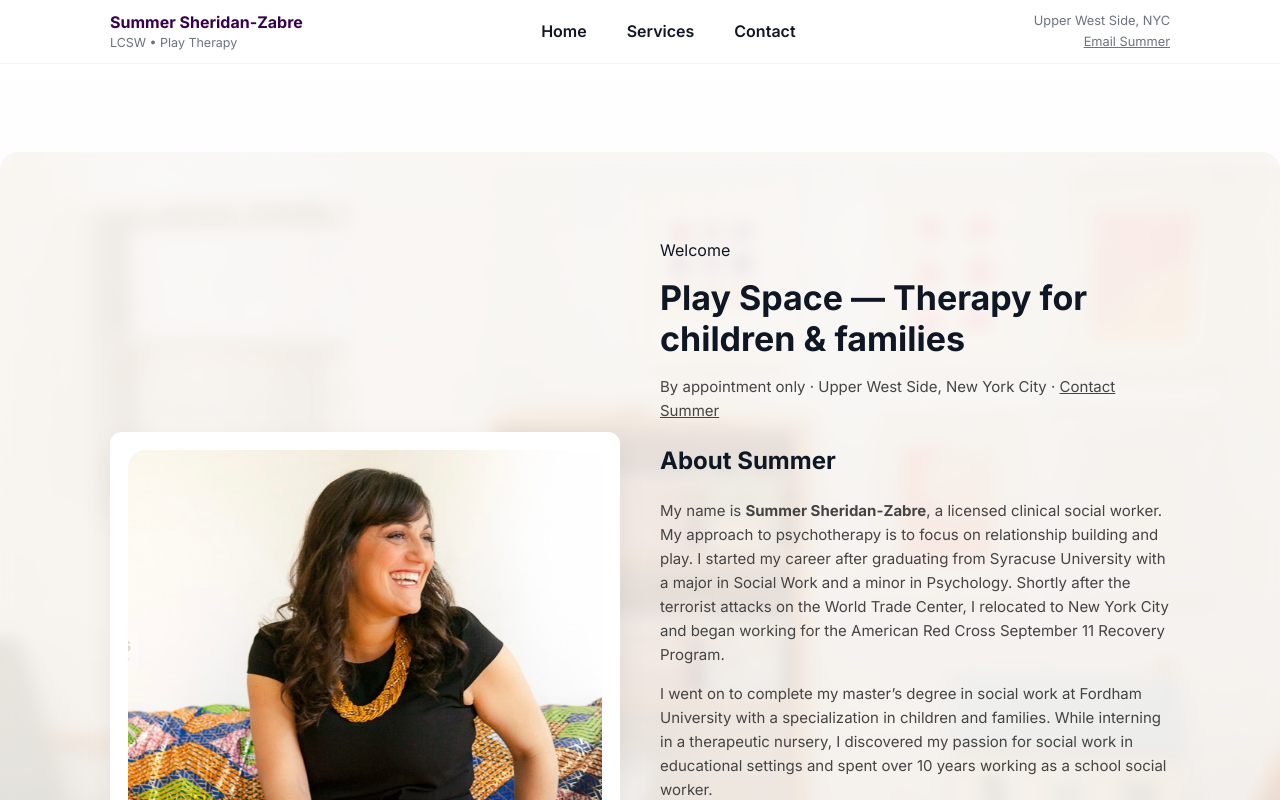
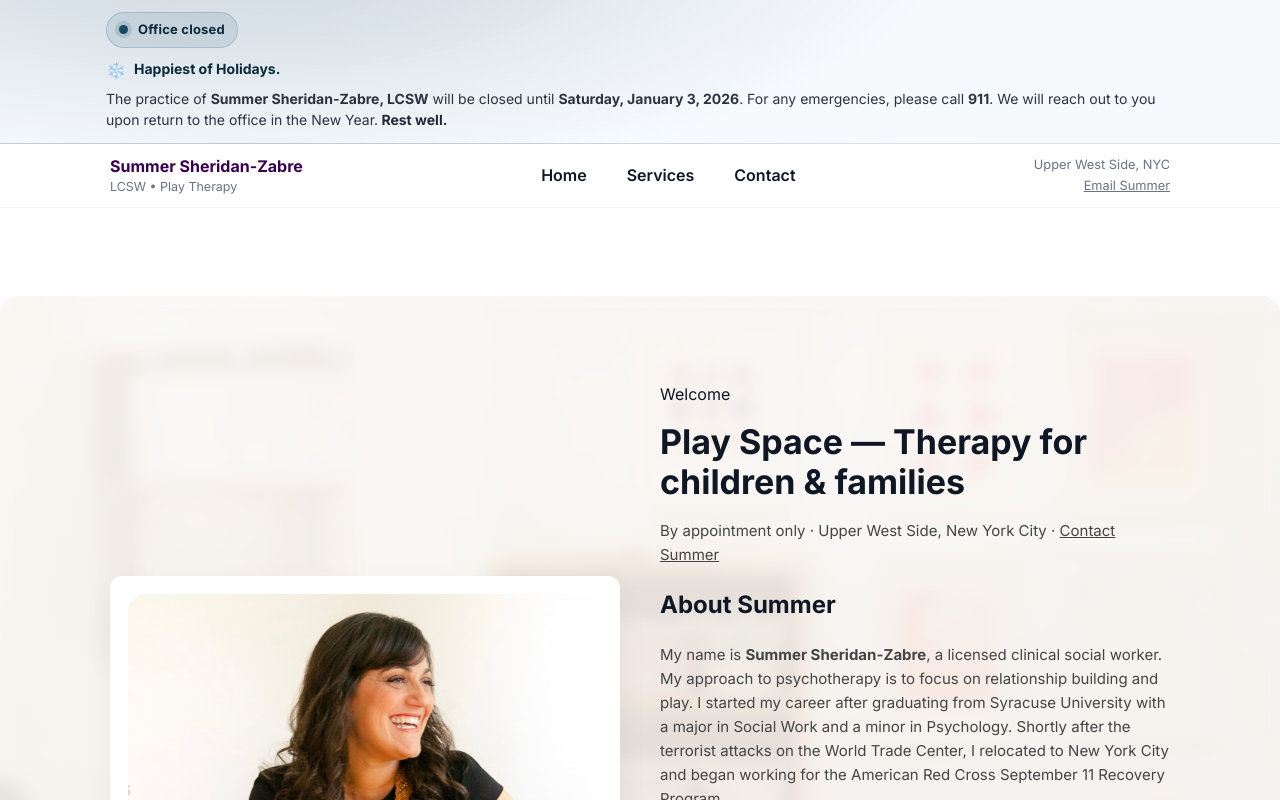
Before and after one commit to zabroski/play, a React (Create React App) app: page / in a window 1280 px wide. Shown: the top 800 px of the page. Built offline with nearby package versions, Linux system fonts and the light colour scheme; no server answers.

Commit message:
added closureBanner

```diff
--- a/src/App.js
+++ b/src/App.js
@@ -6,6 +6,7 @@ import Services from "./components/Services/Services";
 import Contact from "./components/Contact/Contact";
 import Footer from "./components/Footer/Footer";
 import BackToTop from "./components/BackToTop/BackToTop";
+import ClosureBanner from "./components/ClosureBanner/ClosureBanner";
 
 // ensure global css is imported by index.js (CRA default) - otherwise import here:
 // import "./index.css";
@@ -13,6 +14,7 @@ import BackToTop from "./components/BackToTop/BackToTop";
 function App() {
   return (
     <div className="app-root">
+      <ClosureBanner />
       <Navbar />
       <main>
         <section id="home">
--- /dev/null
+++ b/src/components/ClosureBanner/ClosureBanner.css
@@ -0,0 +1,156 @@
+.closureBanner {
+  position: sticky;
+  top: 0;
+  z-index: 1100;
+  background:
+    radial-gradient(1200px 420px at 18% -45%, rgba(26, 73, 102, 0.22), transparent 60%),
+    linear-gradient(90deg, rgba(250, 252, 255, 0.98), rgba(245, 249, 252, 0.98));
+  border-bottom: 1px solid rgba(17, 24, 39, 0.10);
+  -webkit-backdrop-filter: blur(10px);
+  backdrop-filter: blur(10px);
+}
+
+.closureBanner__inner {
+  max-width: 1100px;
+  margin: 0 auto;
+  padding: 12px 16px;
+  display: grid;
+  gap: 10px;
+}
+
+/* Top row becomes flexible so it fits cleanly on mobile */
+.closureBanner__topRow {
+  display: flex;
+  align-items: center;
+  justify-content: space-between;
+  gap: 10px;
+  flex-wrap: wrap;
+}
+
+.closureBanner__badge {
+  display: inline-flex;
+  align-items: center;
+  gap: 10px;
+  padding: 7px 12px;
+  border-radius: 999px;
+  font-size: 13px;
+  font-weight: 800;
+  letter-spacing: 0.2px;
+  color: #0b2a3b;
+  background: rgba(26, 73, 102, 0.10);
+  border: 1px solid rgba(26, 73, 102, 0.18);
+  white-space: nowrap;
+}
+
+.closureBanner__dot {
+  width: 9px;
+  height: 9px;
+  border-radius: 999px;
+  background: #1a4966;
+  box-shadow: 0 0 0 4px rgba(26, 73, 102, 0.15);
+}
+
+/* Optional mobile CTA */
+.closureBanner__cta {
+  display: none; /* desktop hidden */
+  text-decoration: none;
+  padding: 8px 12px;
+  border-radius: 12px;
+  border: 1px solid rgba(17, 24, 39, 0.12);
+  background: rgba(255, 255, 255, 0.86);
+  color: rgba(17, 24, 39, 0.86);
+  font-weight: 800;
+  font-size: 13px;
+  line-height: 1;
+}
+
+.closureBanner__cta:active {
+  transform: translateY(1px);
+}
+
+.closureBanner__content {
+  min-width: 0;
+}
+
+.closureBanner__title {
+  margin: 0;
+  font-size: 14px;
+  font-weight: 900;
+  line-height: 1.2;
+  color: #0b2a3b;
+}
+
+.closureBanner__message {
+  margin: 6px 0 0;
+  font-size: 14px;
+  line-height: 1.55; /* improved mobile readability */
+  color: rgba(17, 24, 39, 0.88);
+  overflow-wrap: anywhere;
+}
+
+.closureBanner__signoff {
+  font-weight: 800;
+  color: rgba(17, 24, 39, 0.92);
+}
+
+/* Mobile improvements */
+@media (max-width: 720px) {
+  .closureBanner__inner {
+    padding: 12px 12px;
+  }
+
+  .closureBanner__topRow {
+    gap: 8px;
+  }
+
+  .closureBanner__badge {
+    font-size: 12.5px;
+    padding: 7px 10px;
+  }
+
+  .closureBanner__cta {
+    display: inline-flex; /* show on mobile */
+    align-items: center;
+    justify-content: center;
+  }
+
+  .closureBanner__title {
+    font-size: 14px;
+  }
+
+  .closureBanner__message {
+    font-size: 13.5px;
+  }
+}
+
+.closureBanner__title {
+  margin: 0;
+  font-size: 14px;
+  font-weight: 900;
+  line-height: 1.2;
+  color: #0b2a3b;
+  display: inline-flex;
+  align-items: center;
+  gap: 8px;
+}
+
+.closureBanner__icon {
+  font-size: 16px;
+  line-height: 1;
+  filter: saturate(0.8);
+}
+
+/* Slightly smaller on very small phones */
+@media (max-width: 480px) {
+  .closureBanner__icon {
+    font-size: 15px;
+  }
+}
+
+
+/* Extra small screens */
+@media (max-width: 380px) {
+  .closureBanner__badge {
+    white-space: normal; /* allow wrap on very small phones */
+  }
+}
--- /dev/null
+++ b/src/components/ClosureBanner/ClosureBanner.jsx
@@ -0,0 +1,44 @@
+
+
+import React from "react";
+import "./ClosureBanner.css";
+
+export default function ClosureBanner() {
+  return (
+    <aside
+      className="closureBanner"
+      role="region"
+      aria-label="Practice closure notice"
+    >
+      <div className="closureBanner__inner">
+        <div className="closureBanner__topRow">
+          <div className="closureBanner__badge" aria-hidden="true">
+            <span className="closureBanner__dot" />
+            Office closed
+          </div>
+
+          {/* Optional: quick action on mobile only */}
+          <a className="closureBanner__cta" href="tel:911" aria-label="Call 911">
+            Call 911
+          </a>
+        </div>
+
+        <div className="closureBanner__content">
+        <p className="closureBanner__title">
+  <span className="closureBanner__icon" aria-hidden="true">❄️</span>
+  Happiest of Holidays.
+</p>
+
+
+          <p className="closureBanner__message">
+            The practice of <strong>Summer Sheridan-Zabre, LCSW</strong> will be
+            closed until <strong>Saturday, January 3, 2026</strong>. For any
+            emergencies, please call <strong>911</strong>. We will reach out to
+            you upon return to the office in the New Year.
+            <span className="closureBanner__signoff"> Rest well.</span>
+          </p>
+        </div>
+      </div>
+    </aside>
+  );
+}
```
